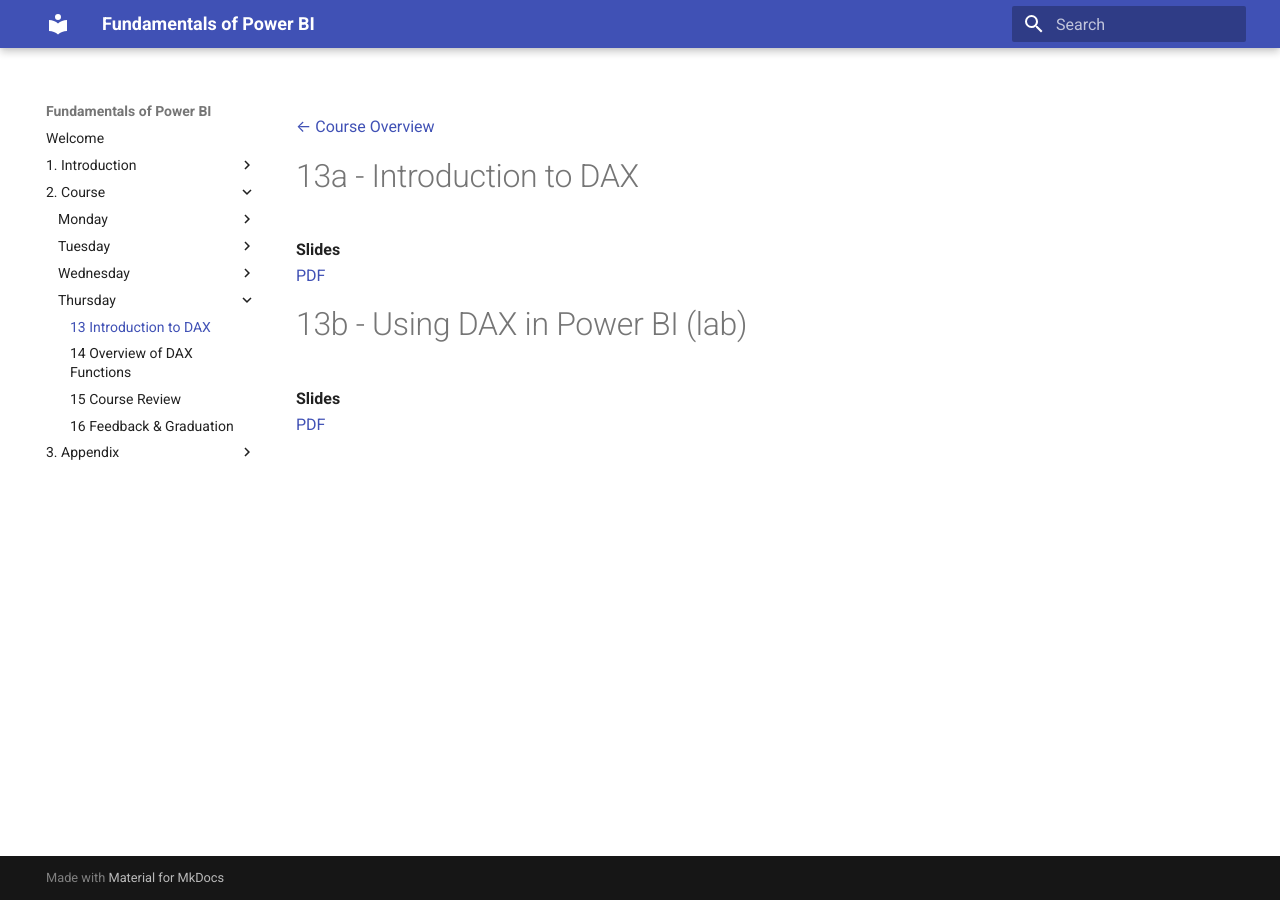
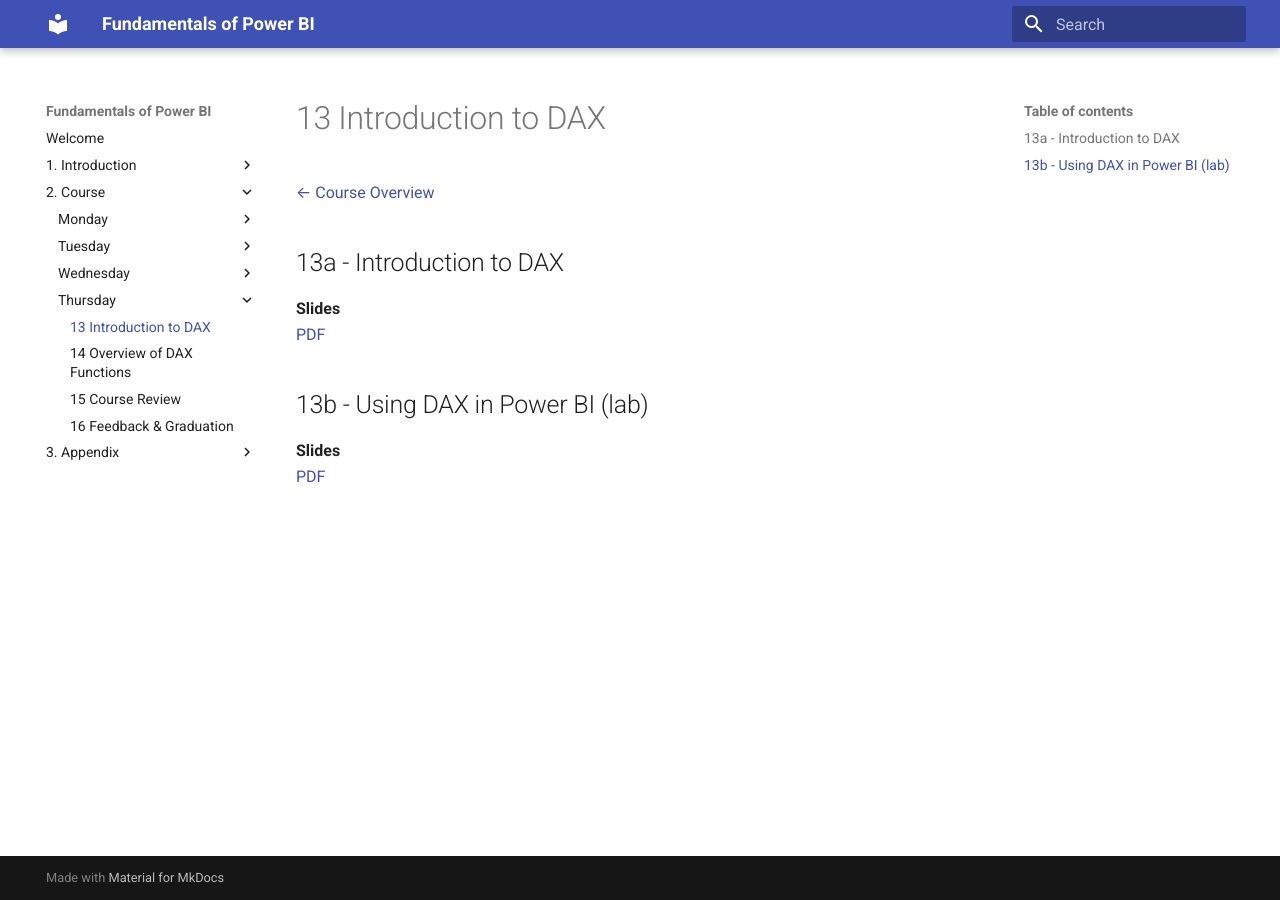
Before and after one commit to euclidteaches/powerbi, an MkDocs documentation site: the page built from docs/2-Course/day4/13.md, in a window 1280 px wide. Built offline with MkDocs 1.6.1 and Material for MkDocs 9.7.7, drawn with Linux system fonts in a browser that asks for light colours; old or Windows-style settings are respelled for this version of MkDocs.

Commit message:
Make small edits

```diff
--- a/docs/2-Course/day4/13.md
+++ b/docs/2-Course/day4/13.md
@@ -1,10 +1,10 @@
 [<-- Course Overview](../../1-Overview/overview.md)
-# 13a - Introduction to DAX
+## 13a - Introduction to DAX
 
 **Slides**
 [PDF](../../files/13a - Introduction to DAX.pdf)
 
-# 13b - Using DAX in Power BI (lab)
+## 13b - Using DAX in Power BI (lab)
 
 **Slides**
 [PDF](../../files/13b - Using DAX in Power BI.pdf)
```
Also changed, not shown: docs/2-Course/day4/15.md (+2 -2 lines), docs/2-Course/day4/16.md (+1 -1 lines).
